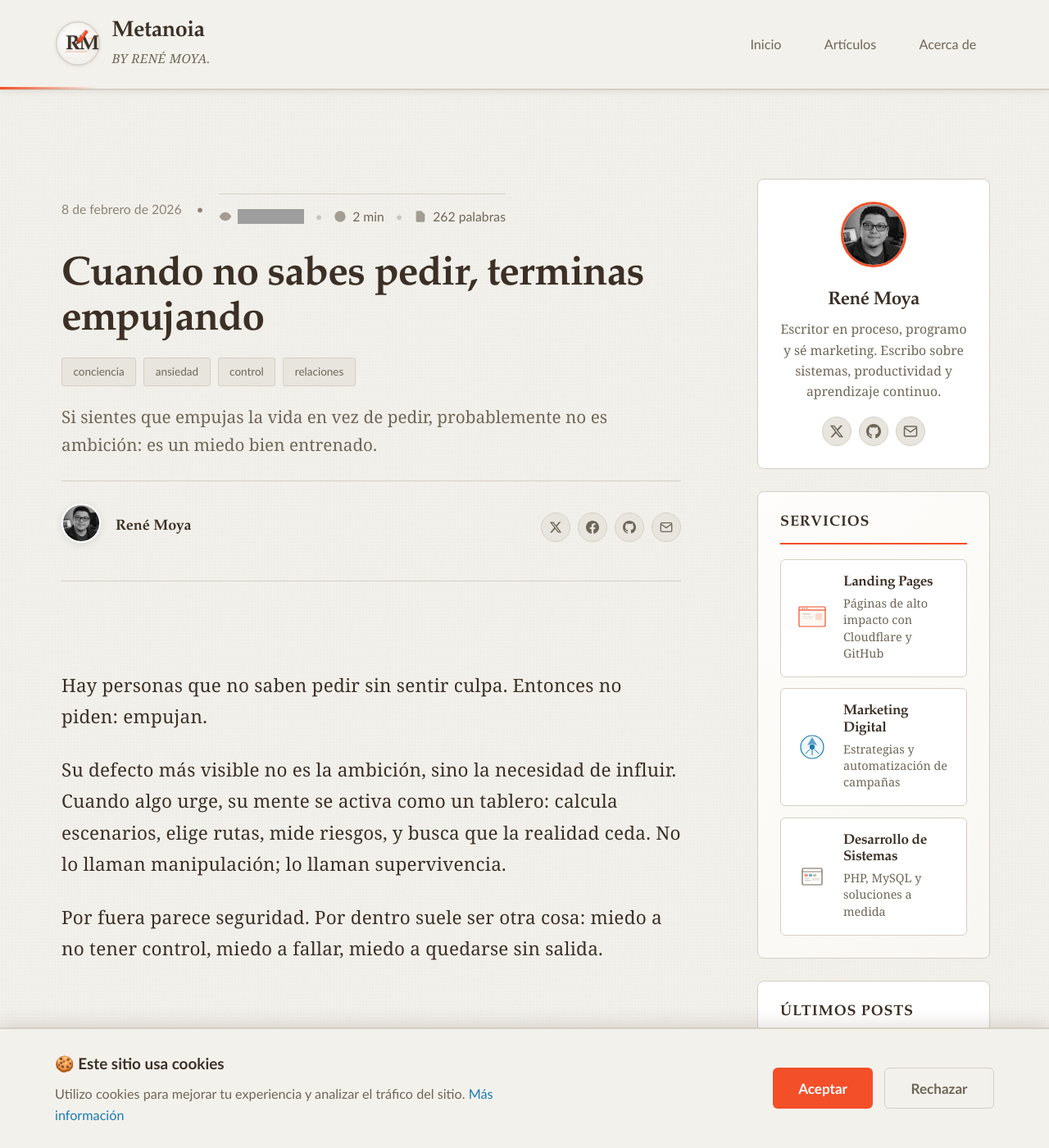
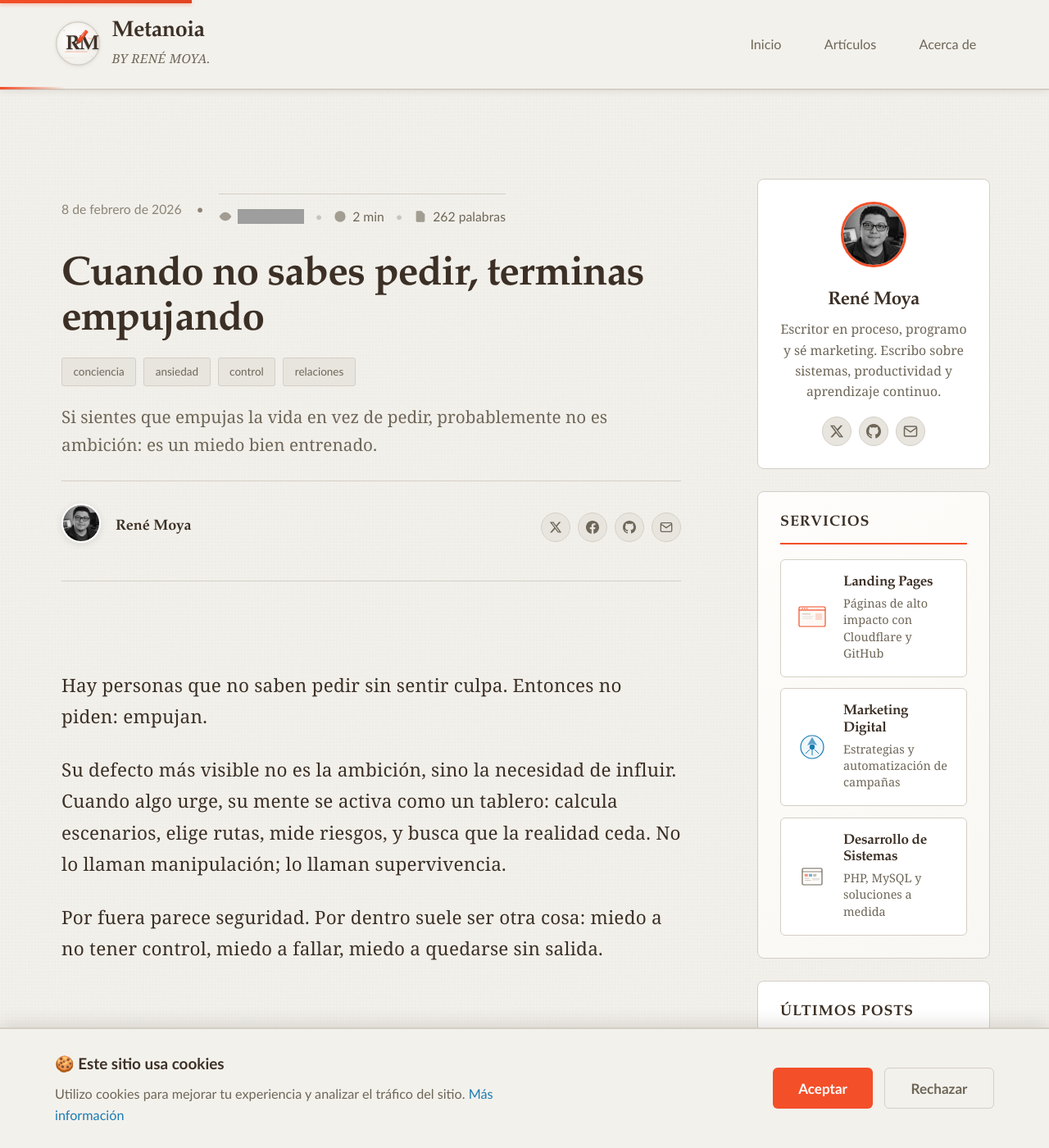
Before and after one commit to renedev0284-creator/renedev0284-creator.github.io, a Jekyll site: the page built from _posts/2026-02-08-cuando-no-sabes-pedir.md, in a window 1280 px wide and 1400 px high. Shown: the whole window at 82% size. Built offline with Jekyll 4.4.1, drawn with Linux system fonts in a browser that asks for light colours; comment, search, counter and statistics services are not loaded; grey boxes are pictures that could not be loaded.

Commit message:
Fixed la reading progress

```diff
--- a/_includes/reading-progress.html
+++ b/_includes/reading-progress.html
@@ -16,13 +13,12 @@
   box-shadow: 0 2px 4px rgba(243, 79, 41, 0.3);
 }
 
-/* Animación de pulso sutil cuando llegas al final */
 #reading-progress-bar.complete {
   animation: progressComplete 0.6s ease;
 }
 
 @keyframes progressComplete {
-  0%, 80% {
+  0%, 100% {
     opacity: 1;
   }
   50% {
@@ -30,35 +26,9 @@
   }
 }
 
-/* Variante: Barra con porcentaje */
-#reading-progress-bar::after {
-  content: attr(data-progress) '%';
-  position: absolute;
-  right: 10px;
-  top: 50%;
-  transform: translateY(-50%);
-  font-size: 0.7rem;
-  font-weight: 700;
-  color: white;
-  background: rgba(0, 0, 0, 0.3);
-  padding: 0.15rem 0.5rem;
-  border-radius: 12px;
-  opacity: 0;
-  transition: opacity 0.3s;
-}
-
-#reading-progress-bar:hover::after {
-  opacity: 1;
-}
-
-/* Responsive */
 @media (max-width: 768px) {
   #reading-progress-bar {
     height: 3px;
-  }
-
-  #reading-progress-bar::after {
-    display: none; /* Sin porcentaje en móvil */
   }
 }
 </style>
@@ -92,163 +87,19 @@
       }
     }
 
-  // Actualizar al scroll
+    // Eventos
     window.addEventListener('scroll', updateProgressBar, { passive: true });
+    window.addEventListener('resize', updateProgressBar, { passive: true });
 
-  // Actualizar al cargar
+    // Primera actualización
     updateProgressBar();
+  }
 
-  // Actualizar al redimensionar
-  window.addEventListener('resize', updateProgressBar, { passive: true });
+  // Ejecutar cuando el DOM esté listo
+  if (document.readyState === 'loading') {
+    document.addEventListener('DOMContentLoaded', initProgressBar);
+  } else {
+    initProgressBar();
+  }
 })();
 </script>
-
-<!-- VARIANTE 2: Barra con Gradiente Animado -->
-<style>
-#reading-progress-bar.animated {
-  background: linear-gradient(
-    90deg,
-    var(--color-orange) 0%,
-    #ff6b4a 25%,
-    var(--color-orange) 50%,
-    #ff6b4a 75%,
-    var(--color-orange) 100%
-  );
-  background-size: 200% 100%;
-  animation: progressGradient 3s linear infinite;
-}
-
-@keyframes progressGradient {
-  0% {
-    background-position: 0% 0%;
-  }
-  100% {
-    background-position: 200% 0%;
-  }
-}
-</style>
-
-<!-- VARIANTE 3: Barra Circular (Esquina inferior derecha) -->
-<div id="reading-progress-circle">
-  <svg width="60" height="60" viewBox="0 0 60 60">
-    <circle class="progress-bg" cx="30" cy="30" r="26" />
-    <circle class="progress-fill" cx="30" cy="30" r="26" />
-  </svg>
-  <span class="progress-text">0%</span>
-</div>
-
-<style>
-#reading-progress-circle {
-  position: fixed;
-  bottom: 2rem;
-  right: 2rem;
-  width: 60px;
-  height: 60px;
-  cursor: pointer;
-  z-index: 999;
-  opacity: 0;
-  transform: scale(0.8);
-  transition: all 0.3s ease;
-}
-
-#reading-progress-circle.visible {
-  opacity: 1;
-  transform: scale(1);
-}
-
-#reading-progress-circle:hover {
-  transform: scale(1.1);
-}
-
-#reading-progress-circle svg {
-  transform: rotate(-90deg);
-}
-
-.progress-bg {
-  fill: none;
-  stroke: var(--color-border);
-  stroke-width: 4;
-}
-
-.progress-fill {
-  fill: none;
-  stroke: var(--color-orange);
-  stroke-width: 4;
-  stroke-dasharray: 163.36; /* 2 * π * 26 */
-  stroke-dashoffset: 163.36;
-  stroke-linecap: round;
-  transition: stroke-dashoffset 0.3s ease;
-}
-
-.progress-text {
-  position: absolute;
-  top: 50%;
-  left: 50%;
-  transform: translate(-50%, -50%);
-  font-size: 0.75rem;
-  font-weight: 700;
-  color: var(--color-text);
-  pointer-events: none;
-}
-
-@media (max-width: 768px) {
-  #reading-progress-circle {
-    width: 50px;
-    height: 50px;
-    bottom: 1rem;
-    right: 1rem;
-  }
-
-  #reading-progress-circle svg {
-    width: 50px;
-    height: 50px;
-  }
-}
-</style>
-
-<script>
-(function() {
-  'use strict';
-
-  const circle = document.getElementById('reading-progress-circle');
-  if (!circle) return;
-
-  const progressFill = circle.querySelector('.progress-fill');
-  const progressText = circle.querySelector('.progress-text');
-  const circumference = 163.36; // 2 * π * 26
-
-  function updateCircularProgress() {
-    const windowHeight = window.innerHeight;
-    const documentHeight = document.documentElement.scrollHeight;
-    const scrollTop = window.pageYOffset || document.documentElement.scrollTop;
-
-    const scrollPercent = (scrollTop / (documentHeight - windowHeight)) * 100;
-    const progress = Math.min(Math.max(scrollPercent, 0), 100);
-
-    // Actualizar círculo
-    const offset = circumference - (progress / 100) * circumference;
-    progressFill.style.strokeDashoffset = offset;
-
-    // Actualizar texto
-    progressText.textContent = Math.round(progress) + '%';
-
-    // Mostrar/ocultar según scroll
-    if (scrollTop > 300) {
-      circle.classList.add('visible');
-    } else {
-      circle.classList.remove('visible');
-    }
-  }
-
-  // Scroll to top al hacer clic
-  circle.addEventListener('click', function() {
-    window.scrollTo({
-      top: 0,
-      behavior: 'smooth'
-    });
-  });
-
-  window.addEventListener('scroll', updateCircularProgress, { passive: true });
-  updateCircularProgress();
-})();
-</script>
```
Also changed, not shown: other parts of _includes/reading-progress.html (+32 -10 lines). Lines whose indentation alone changed are shown as unchanged.
